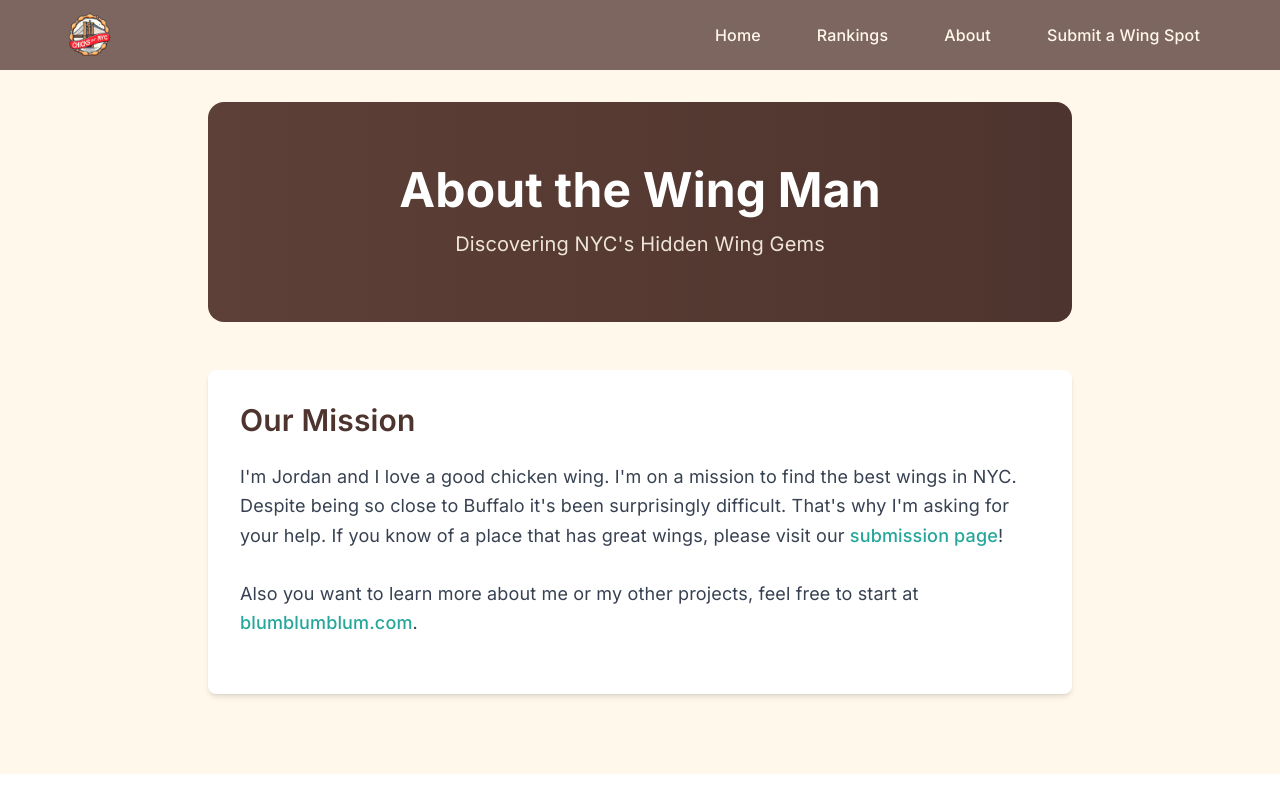
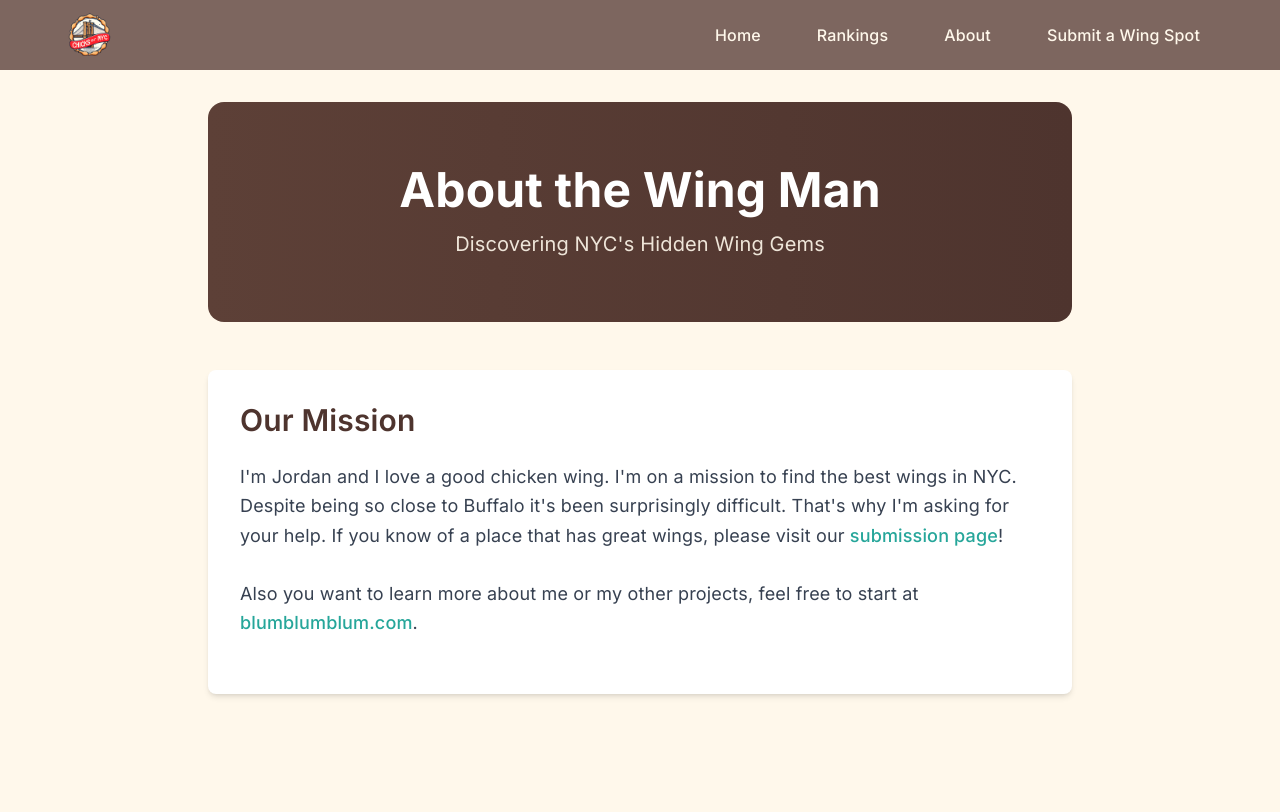
Before and after one commit to jordanblum1/chicksofnyc, a Next.js app: page /about in a window 1280 px wide. Shown: the top 812 px of the page. Built offline with nearby package versions, Linux system fonts and the light colour scheme.

Commit message:
fix background to span full page on about/submission

```diff
--- a/app/about/page.tsx
+++ b/app/about/page.tsx
@@ -4,7 +4,7 @@ import Link from 'next/link';
 
 export default function About() {
   return (
-    <div className="page-content bg-[#FFF8EB]">
+    <div className="page-content bg-[#FFF8EB] min-h-screen">
       <MenuBar />
       <div className="max-w-4xl mx-auto px-4 py-8">
         <section className="hero text-center py-16 rounded-2xl bg-gradient-to-r from-[#5D4037] to-[#4E342E] text-white mb-12">
--- a/app/submit/page.tsx
+++ b/app/submit/page.tsx
@@ -51,7 +51,7 @@ export default function Submit() {
   };
 
   return (
-    <div className="page-content bg-[#FFF8EB]">
+    <div className="page-content bg-[#FFF8EB] min-h-screen">
       <MenuBar />
       <div className="max-w-4xl mx-auto px-4 py-8">
         <section className="hero text-center py-16 rounded-2xl bg-gradient-to-r from-[#5D4037] to-[#4E342E] text-white mb-12">
```
